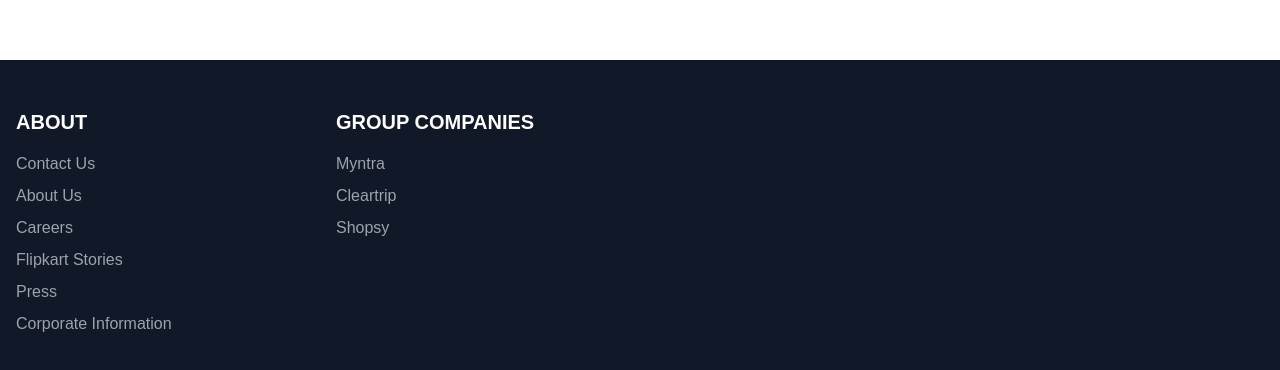
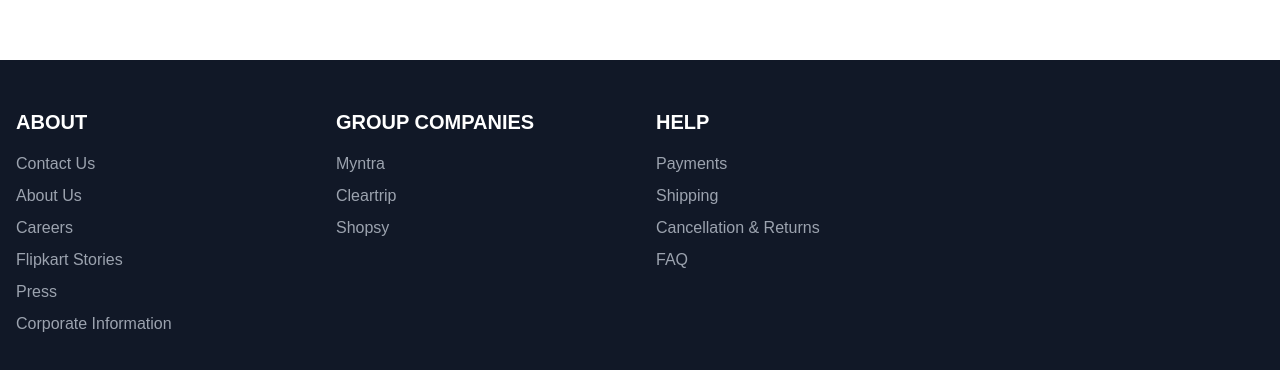
Before and after one commit to abhilash-1411/Flipkart-FE, a Next.js app: page / in a window 1280 px wide. Shown: the part 924-1294 px from the top of the page. Built offline with nearby package versions, Linux system fonts and the light colour scheme.

Commit message:
Added help section

```diff
--- a/app/components/Footer.tsx
+++ b/app/components/Footer.tsx
@@ -65,6 +65,33 @@
               </li>
             </ul>
           </div>
+
+          {/* Help Section */}
+          <div>
+            <h3 className="text-xl font-semibold mb-4">HELP</h3>
+            <ul className="space-y-2">
+              <li>
+                <Link href="/pages/payments" className="text-gray-400 hover:text-white">
+                  Payments
+                </Link>
+              </li>
+              <li>
+                <Link href="/pages/shipping" className="text-gray-400 hover:text-white">
+                  Shipping
+                </Link>
+              </li>
+              <li>
+                <Link href="/helpcentre?catalog=55c9c6edb000002e002c1701&view=CATALOG" className="text-gray-400 hover:text-white">
+                  Cancellation & Returns
+                </Link>
+              </li>
+              <li>
+                <Link href="/helpcentre?catalog=55c9c8e2b0000023002c1702&view=CATALOG" className="text-gray-400 hover:text-white">
+                  FAQ
+                </Link>
+              </li>
+            </ul>
+          </div>
         </div>
       </div>
     </footer>
```
